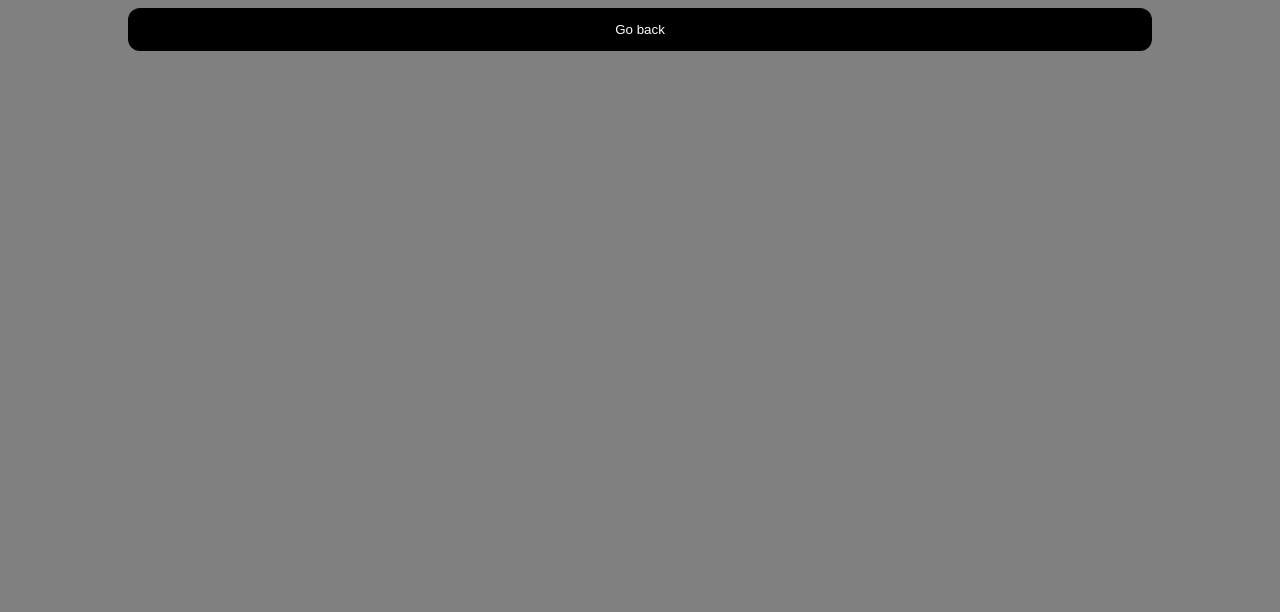
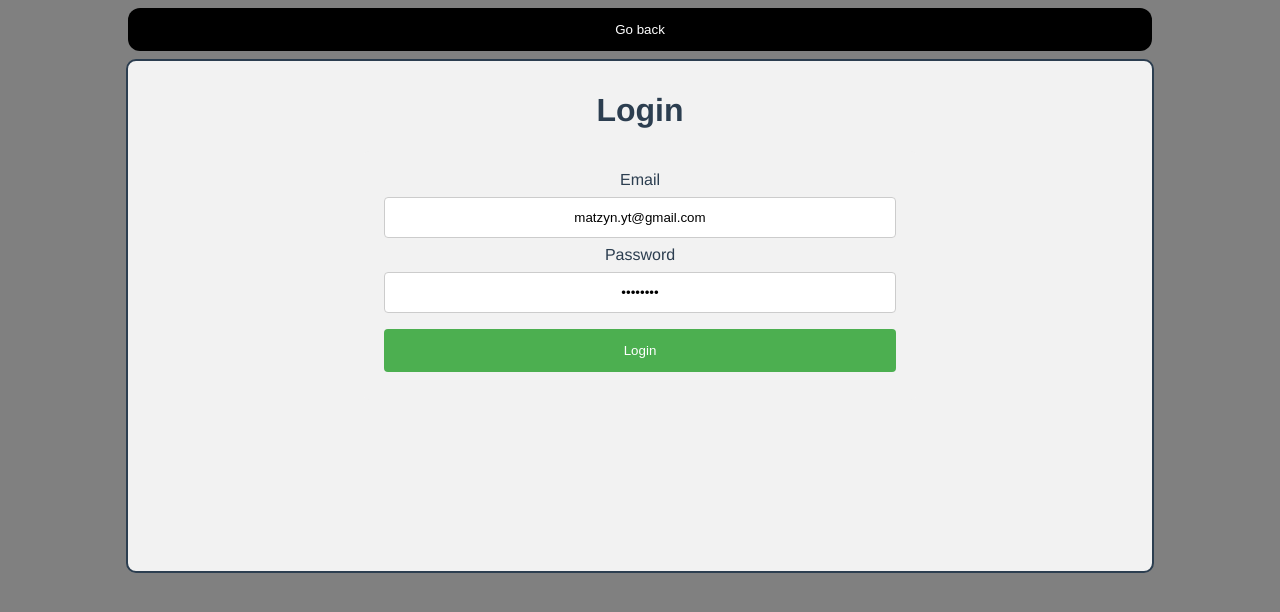
Before and after one commit to wegrzynm/Front-end-budget-manager, a Vue app: page /#/login in a window 1280 px wide. Before the commit this address had no page. Shown: the top 612 px of the page. Built offline with nearby package versions, Linux system fonts and the light colour scheme; sample sign-in values are in the browser's storage.

Commit message:
v1.0.2 wip

```diff
--- a/src/App.vue
+++ b/src/App.vue
@@ -39,7 +39,7 @@ body {
   background-color: gray;
 }
 
-input[type=number], input[type=text], select, input[type=date], input[list] {
+input[type=number], input[type=text], select, input[type=date], input[list], input[type=email], input[type=password] {
   width: 100%;
   padding: 12px 20px;
   margin: 8px 0;
--- a/src/components/savings/budget/AddBudget.vue
+++ b/src/components/savings/budget/AddBudget.vue
@@ -46,8 +46,10 @@ export default {
         const newBudget = {
             budget: this.budget,
             date: this.getDate(false).slice(0,10),
-            autoRenew: this.autoRenew
+            autoRenew: this.autoRenew,
+            "user": localStorage.getItem('user')
         }
+
         this.$emit('add-budget', newBudget)
 
         this.budget = 0
--- a/src/components/savings/income/AddIncome.vue
+++ b/src/components/savings/income/AddIncome.vue
@@ -49,7 +49,8 @@ export default {
         "income": this.income,
         "date": this.getDate(false),
         "description": this.description,
-        "savings": `api/savings/${await this.getSavings()}`
+        "savings": `api/savings/${await this.getSavings()}`,
+        "user": localStorage.getItem('user')
         }
         this.$emit('add-income', newIncome)
 
@@ -78,20 +79,23 @@ export default {
             let isBudgetAutoRenew = await this.doesBudgetExist(date)
             let newBudget = {
                 "budget": 0,
-                "date": this.boughtDate,
-                "autoRenew": false
+                "date": this.getDate(false),
+                "autoRenew": false,
+                "user": localStorage.getItem('user')
             }
             if(isBudgetAutoRenew.length > 0) {
                 newBudget = {
                     "budget": isBudgetAutoRenew[0].budget,
-                    "date": this.boughtDate,
-                    "autoRenew": true
+                    "date": this.getDate(false),
+                    "autoRenew": true,
+                    "user": localStorage.getItem('user')
                 }
             }
             const res = await fetch('api/budgets ', {
             method: 'POST',
             headers: {
-            'Content-type': 'application/json'
+            'Content-type': 'application/json',
+            'Authorization': localStorage.getItem('token')
             },
             body: JSON.stringify(newBudget)
              })
@@ -104,20 +108,21 @@ export default {
       async createSavings(budget) {
         const newSavings = {
               "isTargetPassed": false,
-              "date": this.boughtDate,
-              "budget": budget
+              "date": this.getDate(false),
+              "budget": budget,
+              "user": localStorage.getItem('user')
           }
-
           const res = await fetch('api/savings', {
           method: 'POST',
           headers: {
-          'Content-type': 'application/json'
+          'Content-type': 'application/json',
+          'Authorization': localStorage.getItem('token')
           },
           body: JSON.stringify(newSavings)
             })
 
           if(res.status === 201) {
-              const data = await res.json()
+            const data = await res.json()
               return data.id
           }
       },
@@ -125,7 +130,7 @@ export default {
             if(date === null) {
                 date = this.getDate().slice(0,7)
             }
-            const headers = { "Content-Type": "application/json" };
+            const headers = { "Content-Type": "application/json", 'Authorization': localStorage.getItem('token') };
             let res = await fetch(`api/budgets?date=${date}`, { headers })
             const data = await res.json()
             return data
@@ -134,7 +139,7 @@ export default {
             if(date === null) {
                 date = this.getDate().slice(0,7)
             }
-            const headers = { "Content-Type": "application/json" };
+            const headers = { "Content-Type": "application/json", 'Authorization': localStorage.getItem('token') };
             const res = await fetch(`api/savings?date=${date}`, { headers })
             const data = await res.json()
             return data
--- a/src/router/index.js
+++ b/src/router/index.js
@@ -5,6 +5,7 @@ import SavingsView from '../views/SavingsView.vue'
 import CreateExpenseView from '../views/CreateExpenseView.vue'
 import AboutView from '../views/AboutView.vue'
 import SettingsView from '../views/SettingsView.vue'
+import LoginView from '../views/LoginView.vue'
 
 const routes = [
   {
@@ -36,6 +37,11 @@ const routes = [
     path: '/settings',
     name: 'settings',
     component: SettingsView
+  },
+  {
+    path: '/login',
+    name: 'login',
+    component: LoginView
   }
 ]
 
--- a/src/views/CreateExpenseView.vue
+++ b/src/views/CreateExpenseView.vue
@@ -177,7 +177,8 @@ export default {
             const res = await fetch('api/budgets ', {
             method: 'POST',
             headers: {
-            'Content-type': 'application/json'
+            'Content-type': 'application/json',
+'Authorization': localStorage.getItem('token')
             },
             body: JSON.stringify(newBudget)
              })
@@ -197,7 +198,8 @@ export default {
             const res = await fetch('api/savings', {
             method: 'POST',
             headers: {
-            'Content-type': 'application/json'
+            'Content-type': 'application/json',
+'Authorization': localStorage.getItem('token')
             },
             body: JSON.stringify(newSavings)
              })
@@ -221,7 +223,8 @@ export default {
             const res = await fetch('api/expenses', {
             method: 'POST',
             headers: {
-            'Content-type': 'application/json'
+            'Content-type': 'application/json',
+'Authorization': localStorage.getItem('token')
             },
             body: JSON.stringify(newExpense)
              })
@@ -240,7 +243,7 @@ export default {
             if(date === null) {
                 date = this.boughtDate.slice(0,7)
             }
-            const headers = { "Content-Type": "application/json" };
+            const headers = { "Content-Type": "application/json", 'Authorization': localStorage.getItem('token') };
             const res = await fetch(`api/savings?date=${date}`, { headers })
             const data = await res.json()
             return data
@@ -249,7 +252,7 @@ export default {
             if(date === null) {
                 date = this.boughtDate.slice(0,7)
             }
-            const headers = { "Content-Type": "application/json" };
+            const headers = { "Content-Type": "application/json", 'Authorization': localStorage.getItem('token') };
             let res = await fetch(`api/budgets?date=${date}`, { headers })
             const data = await res.json()
             return data
--- a/src/views/ExpensesView.vue
+++ b/src/views/ExpensesView.vue
@@ -64,13 +64,13 @@ export default {
         return data
         },
         async fetchExpensesGroup (id) {
-        const headers = { "Content-Type": "application/json" };
+        const headers = { "Content-Type": "application/json", 'Authorization': localStorage.getItem('token') };
         const res = await fetch(`api/expenses?product.productGroup=${id}`, { headers })
         const data = await res.json()
         return data
         },
         async fetchExpenses () {
-        const headers = { "Content-Type": "application/json" };
+        const headers = { "Content-Type": "application/json", 'Authorization': localStorage.getItem('token') };
         const res = await fetch('api/expenses', { headers })
         const data = await res.json()
         return data
--- /dev/null
+++ b/src/views/LoginView.vue
@@ -0,0 +1,80 @@
+<template>
+<div class="template">
+    <h1>Login</h1>
+    <form @submit="onSubmit" method="POST">
+        <div class="form-control">
+        <label>Email</label>
+        <input v-model="email" type="email" name="username" autocomplete="username"/>
+        </div>
+        <div class="form-control">
+        <label>Password</label>
+        <input v-model="password" type="password" name="password" autocomplete="current-password"/>
+        </div>
+        <input type="submit" value="Login" class="btn btn-block" />
+    </form>
+</div>
+</template>
+
+<script>
+export default {
+    name: 'App-Login',
+    data () {
+        return {
+            email: 'matzyn.yt@gmail.com',
+            password: 'admin123'
+        }
+    },
+    methods: {
+        async onSubmit(e) {
+            e.preventDefault()
+            const login = {
+                "email": this.email,
+                "password": this.password
+            }
+
+            const res = await fetch('https://127.0.0.1:8000/authentication_token', {
+            method: 'POST',
+            headers: {
+            'Content-type': 'application/json'
+            },
+            body: JSON.stringify(login)
+            })
+            if(res.status == 200) {
+                const data = await res.json()
+                const token = `Bearer ${data.token}`
+                localStorage.setItem('token', token)
+                // const headers = {
+                // 'Content-type': 'application/json',
+                // 'Authentication': `Bearer ${data.token}`,
+                // 'Access-Control-Allow-Origin': '*'
+                // }
+                const headers = { "Content-Type": "application/json", 'Authorization': token };
+                const user = await fetch('api/users/me', { headers })
+                if(user.status == 200) {
+                    const userId = await user.json()
+                    localStorage.setItem('user', `api/users/${userId}`)
+                    this.$router.push('/')
+                }else {
+                    alert('Error')
+                }
+            }else {
+                alert('Error')
+            }
+
+        }
+    }
+}
+</script>
+
+<style scoped>
+.template {
+    background-color: #f2f2f2;
+    width: 80%;
+    margin: auto;
+    padding-top: 10px;
+    border-radius: 10px;
+    border: 2px solid #2c3e50;
+    overflow: hidden;
+    height: 500px;
+}
+</style>
```
Also changed, not shown: src/views/SavingsView.vue (+11 -7 lines).
